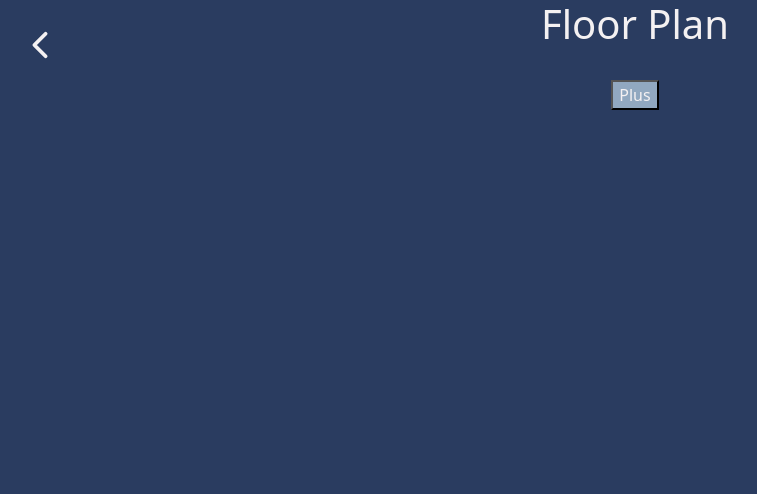
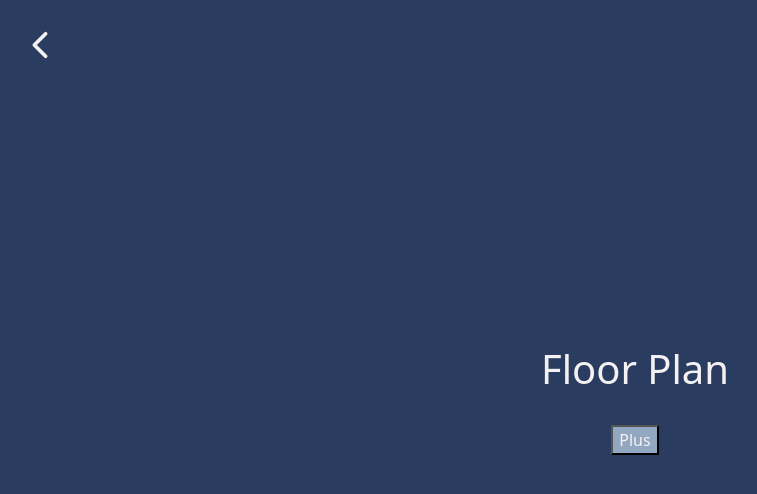
Before and after one commit to Mkamboykos/Zerbez-pwa, a React (Create React App) app in the folder client/: page /FloorPlan in a window 1280 px wide. Shown: the top 494 px of the page, without its empty margins (5-762 px from the left). Built offline with nearby package versions, Linux system fonts and the light colour scheme.

Commit message:
Added loading page to home

```diff
--- a/client/package.json
+++ b/client/package.json
@@ -18,6 +18,7 @@
     "react-icons": "^4.2.0",
     "react-router-dom": "^5.2.0",
     "react-scripts": "4.0.3",
+    "react-spinners": "^0.11.0",
     "react-spring": "^9.2.3",
     "web-vitals": "^1.1.2",
     "workbox-background-sync": "^5.1.4",
--- a/client/src/App.js
+++ b/client/src/App.js
@@ -23,9 +23,9 @@ import Terms from './Components/Legal/Terms'
 
 
 function App() {
+
   return (
     <div className="App">
-
         {/* The Router is use to create different links for each class */}
         <Route exact path="/" component={Home}/>
         <Route exact path="/SignUp" component={SignUp}/>
--- a/client/src/Components/Login_Page/Home.js
+++ b/client/src/Components/Login_Page/Home.js
@@ -3,6 +3,7 @@ import {Link, Redirect} from 'react-router-dom'
 import { Spring, animated } from 'react-spring';
 import {Form} from 'react-bootstrap'
 import Axios from 'axios';
+import ClockLoader from "react-spinners/ClockLoader";
 
 class Home extends Component{
 
@@ -21,6 +22,7 @@ class Home extends Component{
             btnDisplay: false,
             redirect: false,
             isValid: false,
+            loading: true,
         });
 
         this.handleLogin = this.handleLogin.bind(this);
@@ -29,7 +31,24 @@ class Home extends Component{
         this.handleKeyPressSubmit = this.handleKeyPressSubmit.bind(this);
         this.onChangeTextfield = this.onChangeTextfield.bind(this);
         this.handleKeyPressLogin = this.handleKeyPressLogin.bind(this);
+        this.clockLoading = this.clockLoading.bind(this);
+
+
+        // timer will set to time out for clockLoader after 4 seconds
+        this.timer = setTimeout(this.clockLoading, 4000);
     }
+
+    // The timer is unmounter after finished
+    componentWillUnmount() {
+        clearTimeout(this.timer);
+    }
+
+    clockLoading(){
+        this.setState({
+            loading: false
+        });
+    }
+
 
     onChangeTextfield(e){
         let field = e.target.name;
@@ -272,8 +291,18 @@ class Home extends Component{
     }
 
     render() {
+
         if (this.state.loginDisplay){
+
+            // Clock loading page
+            if(this.state.loading){
+                return (
+                    <ClockLoader color={"#F4F1F2"} loading={this.clockLoading} size={150} />
+                )
+            }
+
             return (
+
                 <Spring from={{ opacity: 1, Transform:`flash(0%)`}} to={{ opacity: 0, Transform:`flash(100%)`}}>
                 {style => (
                     <div className="homePageContainer">
--- a/client/src/index.css
+++ b/client/src/index.css
@@ -1,7 +1,20 @@
 @import url('https://fonts.googleapis.com/css2?family=Noto+Sans+JP&display=swap');
 
+
+/* This also helps for the loading screen to load */
 .App {
   text-align: center;
+  background-color: #2A3C60;
+  display: flex;
+  justify-content: center;
+  align-items: center;
+  width: 100%;
+  height: 100vh;
+}
+
+.ClockLoader {
+  opacity: 0;
+  transition: all 250ms linear 2s;
 }
 
 /* Body */
```
Also changed, not shown: 1 other file (tests, documents, lock files or other folders). Lines whose indentation alone changed are shown as unchanged.
